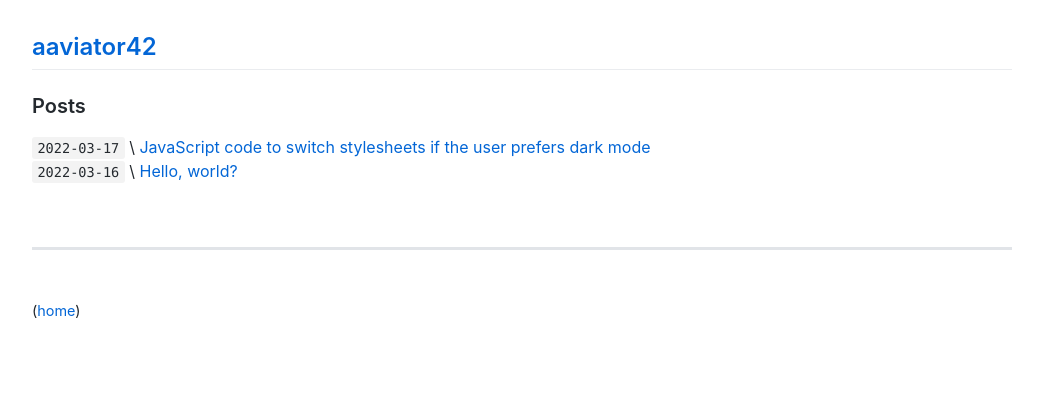
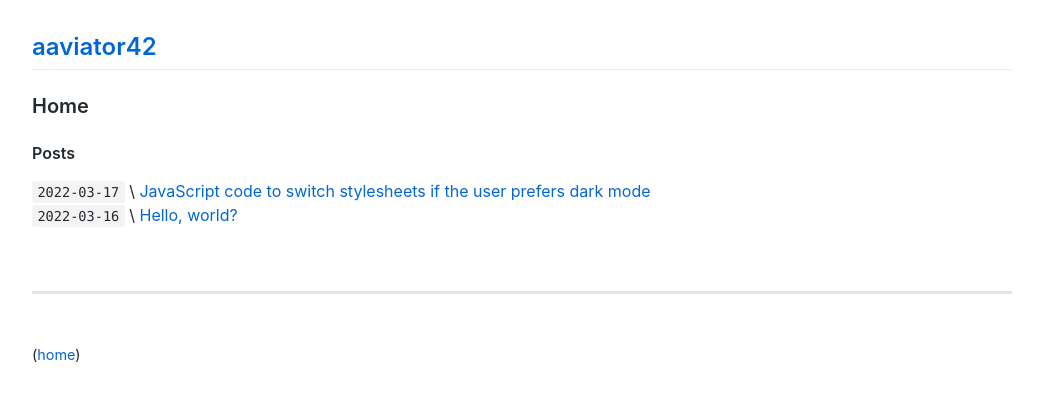
Before and after one commit to aaviator42/aaviator42.github.io, a Jekyll site: the page built from index.md, in a window 1280 px wide. Shown: the top 401 px of the page, without its empty margins (118-1161 px from the left). Built offline with Jekyll 4.4.1, drawn with Linux system fonts in a browser that asks for light colours; our own code applies the rules of GitHub Pages for plain Markdown files.

Commit message:
Update index.md

```diff
--- a/index.md
+++ b/index.md
@@ -1,4 +1,6 @@
-### Posts
+### Home
+
+#### Posts
 
 `2022-03-17`  \\   [JavaScript code to switch stylesheets if the user prefers dark mode](/posts/002-dark-mode-css)
 `2022-03-16`  \\   [Hello, world?](/posts/001-hello-world)
```
